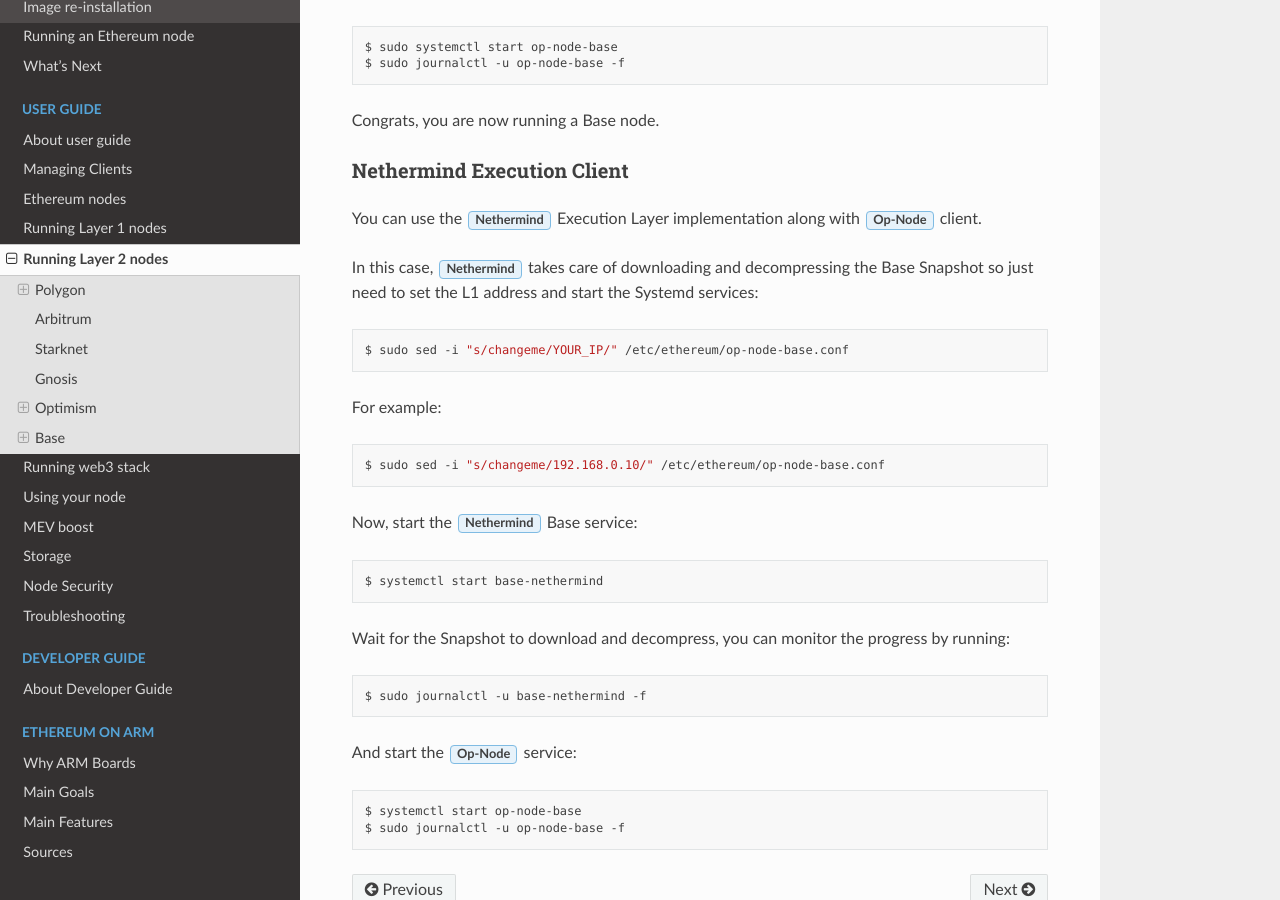
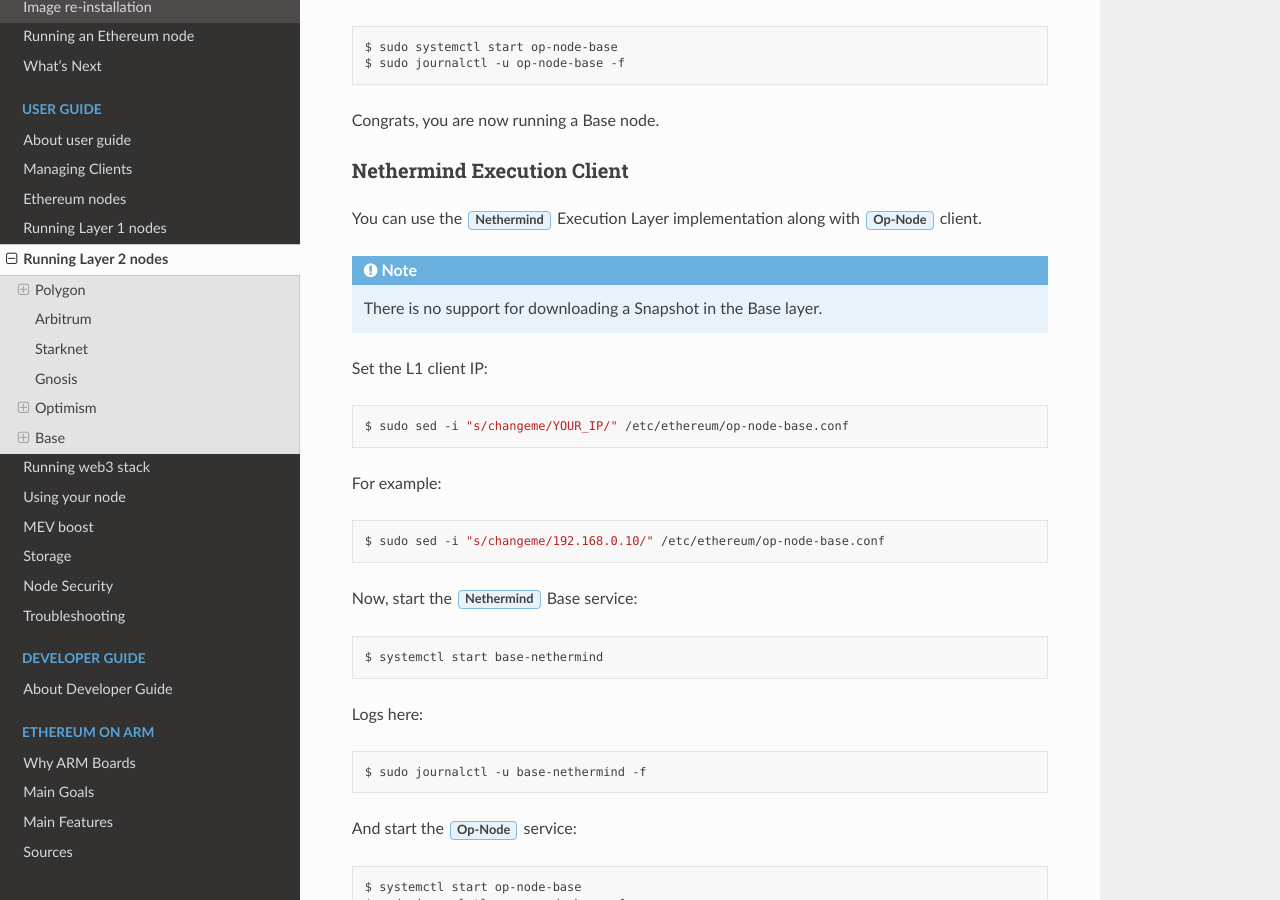
Before and after one commit to EOA-Blockchain-Labs/ethereumonarm, a Sphinx documentation site: the page built from docs/user-guide/running-l2-clients.rst, in a window 1280 px wide and 900 px high, scrolled down 8676 px. Built offline with Sphinx 7.4.7 and the Read the Docs theme 2.0.0, drawn with Linux system fonts in a browser that asks for light colours.

Commit message:
removed Snapshot doc for Nethermind Base.

```diff
--- a/docs/user-guide/running-l2-clients.rst
+++ b/docs/user-guide/running-l2-clients.rst
@@ -403,8 +403,10 @@
 
 You can use the :guilabel:`Nethermind` Execution Layer implementation along with :guilabel:`Op-Node` client.
 
-In this case, :guilabel:`Nethermind` takes care of downloading and decompressing the Base Snapshot so just need
-to set the L1 address and start the Systemd services:
+.. note::
+  There is no support for downloading a Snapshot in the Base layer.
+
+Set the L1 client IP:
 
 .. prompt:: bash $
 
@@ -422,7 +424,7 @@
 
   systemctl start base-nethermind
 
-Wait for the Snapshot to download and decompress, you can monitor the progress by running:
+Logs here:
 
 .. prompt:: bash $
 
```
